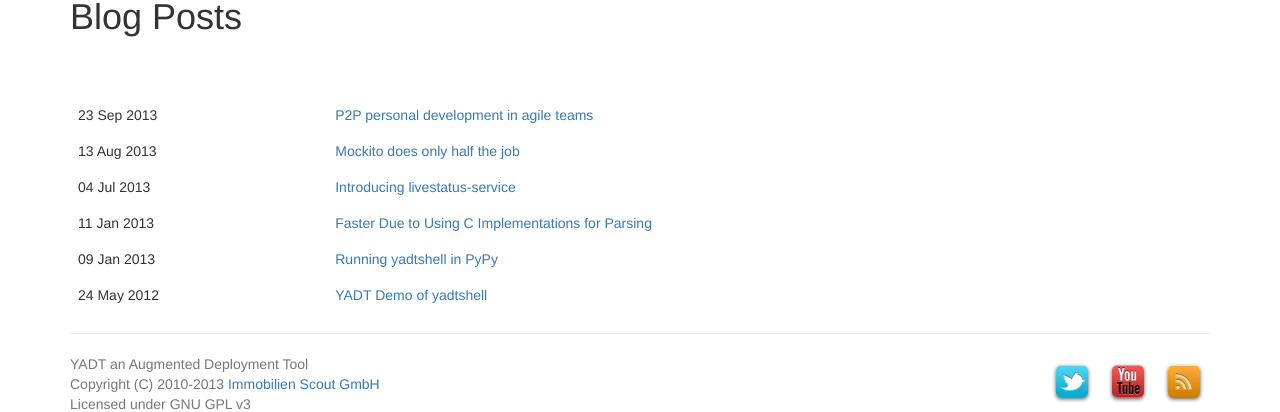
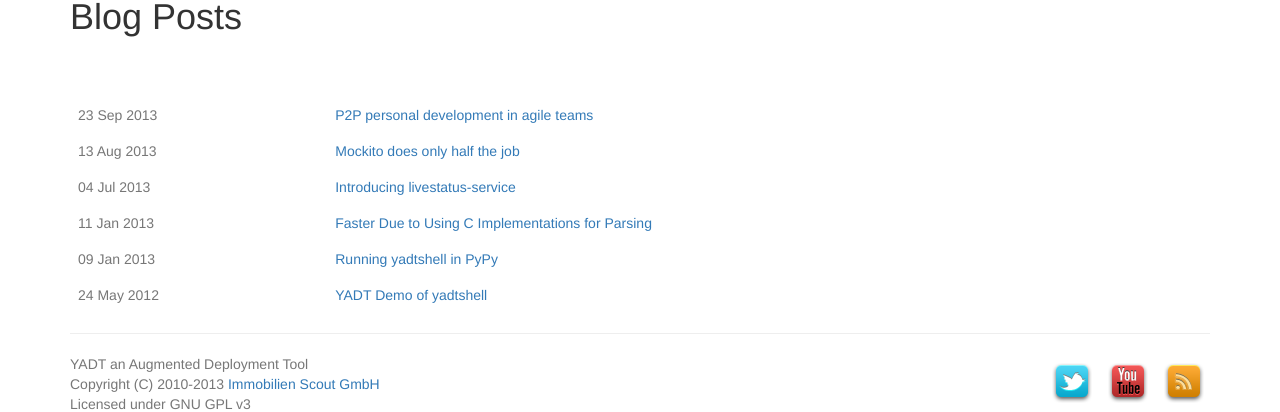
Before and after one commit to yadt/yadt.github.com, a Jekyll site: the page built from blog/index.html, in a window 1280 px wide. Shown: the part 143-555 px from the top of the page. Built offline with Jekyll 4.4.1, drawn with Linux system fonts in a browser that asks for light colours; nearby versions of some CDN libraries.

Commit message:
muting date text

```diff
--- a/blog/index.html
+++ b/blog/index.html
@@ -7,7 +7,7 @@ title: Blog Posts
 <table class="table table-hover">
     {% for post in site.categories.blog %}
     <tr>
-        <td>{{ post.date | date_to_string }}</td>
+        <td class="text-muted">{{ post.date | date_to_string }}</td>
         <td>
             <a href="{{ post.url }}">{{ post.title }}</a>
         </td>
```
